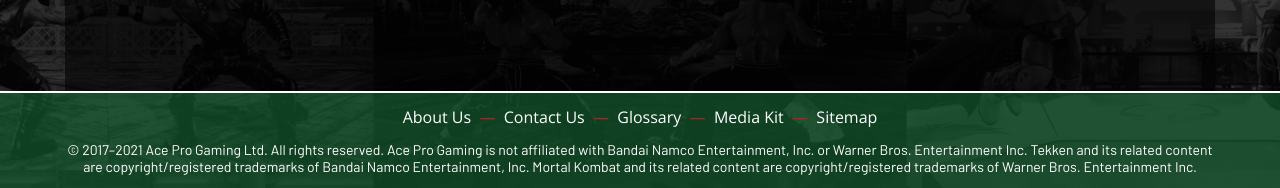
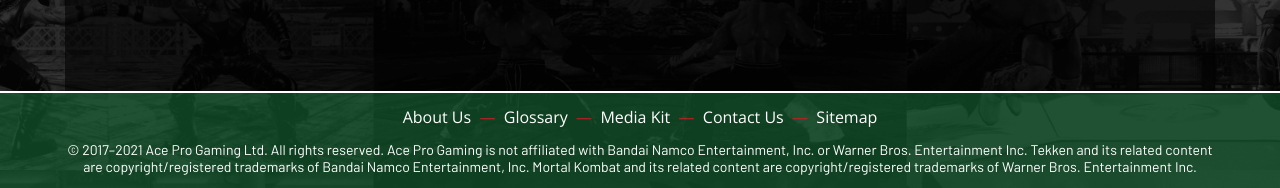
Before and after one commit to TEKKEN-254/client, a Jekyll site: the page built from media.html, in a window 1280 px wide. Shown: the part 730-918 px from the top of the page. Built offline with Jekyll 4.4.1, drawn with Linux system fonts in a browser that asks for light colours.

Commit message:
Rearranging footer links

```diff
--- a/_includes/footer.html
+++ b/_includes/footer.html
@@ -6,13 +6,13 @@
                 <a class="nav-link" href="/about.html">About Us</a>
             </li>
             <li class="nav-item">
-                <a class="nav-link" href="/contact.html">Contact Us</a>
-            </li>
-            <li class="nav-item">
                 <a class="nav-link" href="/guides/glossary.html">Glossary</a>
             </li>
             <li class="nav-item">
                 <a class="nav-link" href="/media.html">Media Kit</a>
+            </li>
+            <li class="nav-item">
+                <a class="nav-link" href="/contact.html">Contact Us</a>
             </li>
             <li class="nav-item">
                 <a class="nav-link" href="/sitemap.html">Sitemap</a>
```
